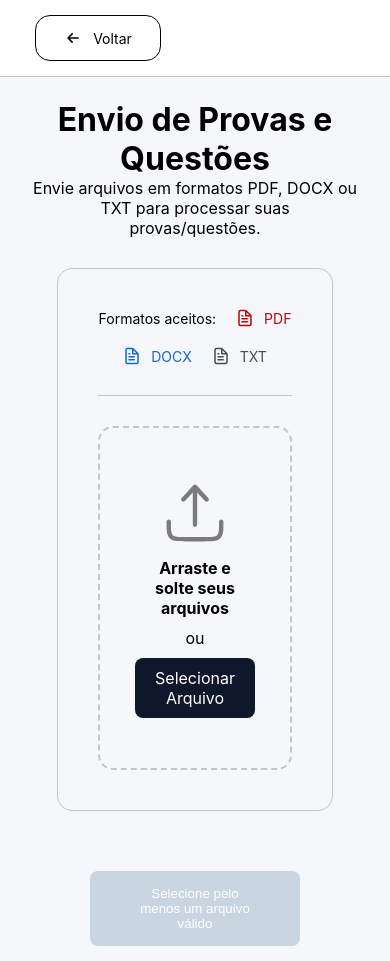
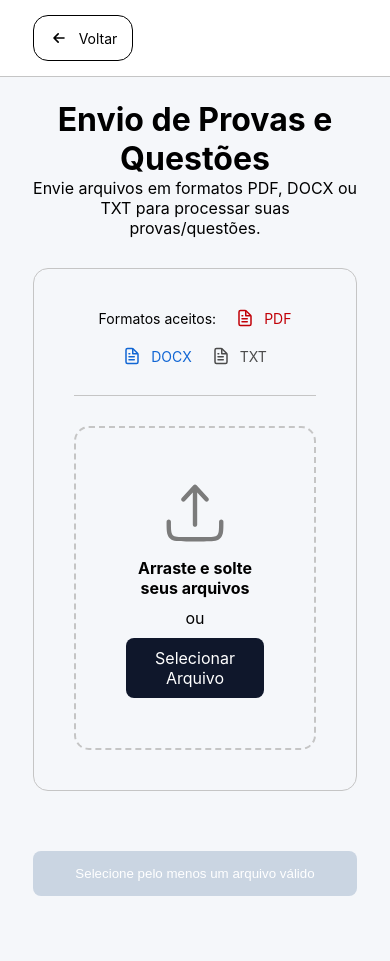
Before and after one commit to SatiroDev/Agentes-da-Inclusao, a Flask app: page /tela_upload in a window 390 px wide. After the commit the page ends 896 px from the top, so only its background shows below. Run offline with Flask 3, Linux system fonts and the light colour scheme.

Commit message:
style: melhora na responsividade

```diff
--- a/src/static/style.css
+++ b/src/static/style.css
@@ -1,6 +1,7 @@
 * {
     padding: 0px;
     margin: 0px;
+    box-sizing: border-box;
 }
 
 body {
@@ -76,11 +77,16 @@ main {
     flex-wrap: wrap;
     border: 1px solid #C5C5C5;
     border-radius: 15px;
-    min-width: 200px;
-    width: 25%;
+    width: clamp(300px, 350px, 400px);
     padding: 25px;
     gap: 10px;
     flex-direction: column;
+}
+
+@media (max-width:967px) {
+    .cartoesAgentes {
+        width: 100%;
+    }
 }
 
 .imagemAgente {
@@ -121,12 +127,14 @@ main {
 .areaUpload {
     display: flex;
     flex-direction: column;
-    width: 60%;
+    width: clamp(400px, 840px, 900px) ;
     gap: 30px;
     border: 1px solid #C5C5C5;
     border-radius: 15px;
     padding: 40px;
 }
+
+
 
 .formatosAceitos {
     display: flex;
@@ -287,8 +295,9 @@ main {
     border-radius: 8px;
     cursor: pointer;
     display: inline-block;
-    width: 65%;
+    width: clamp(400px, 840px, 900px) ;
 }
+
 
 .btnEnviar.ativo {
     background-color: #144EEC; /* cor quando ativo */
```
